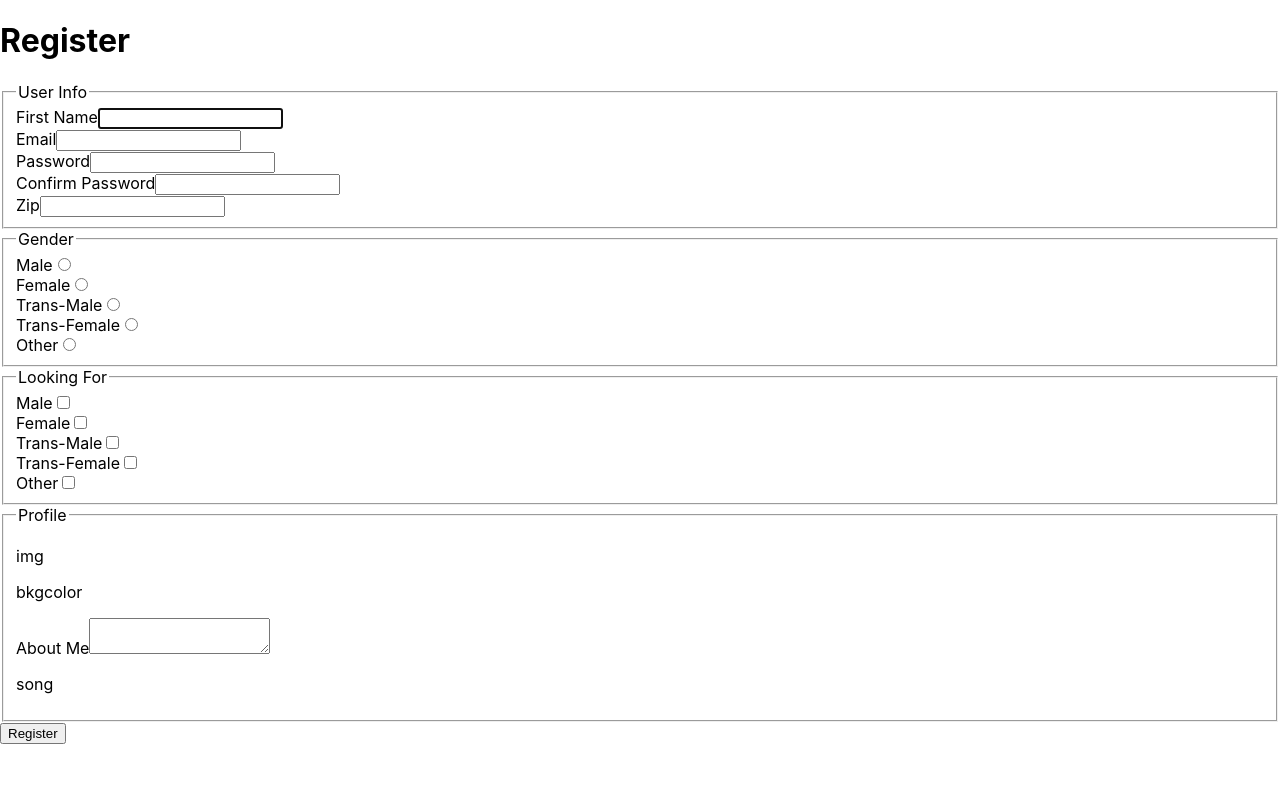
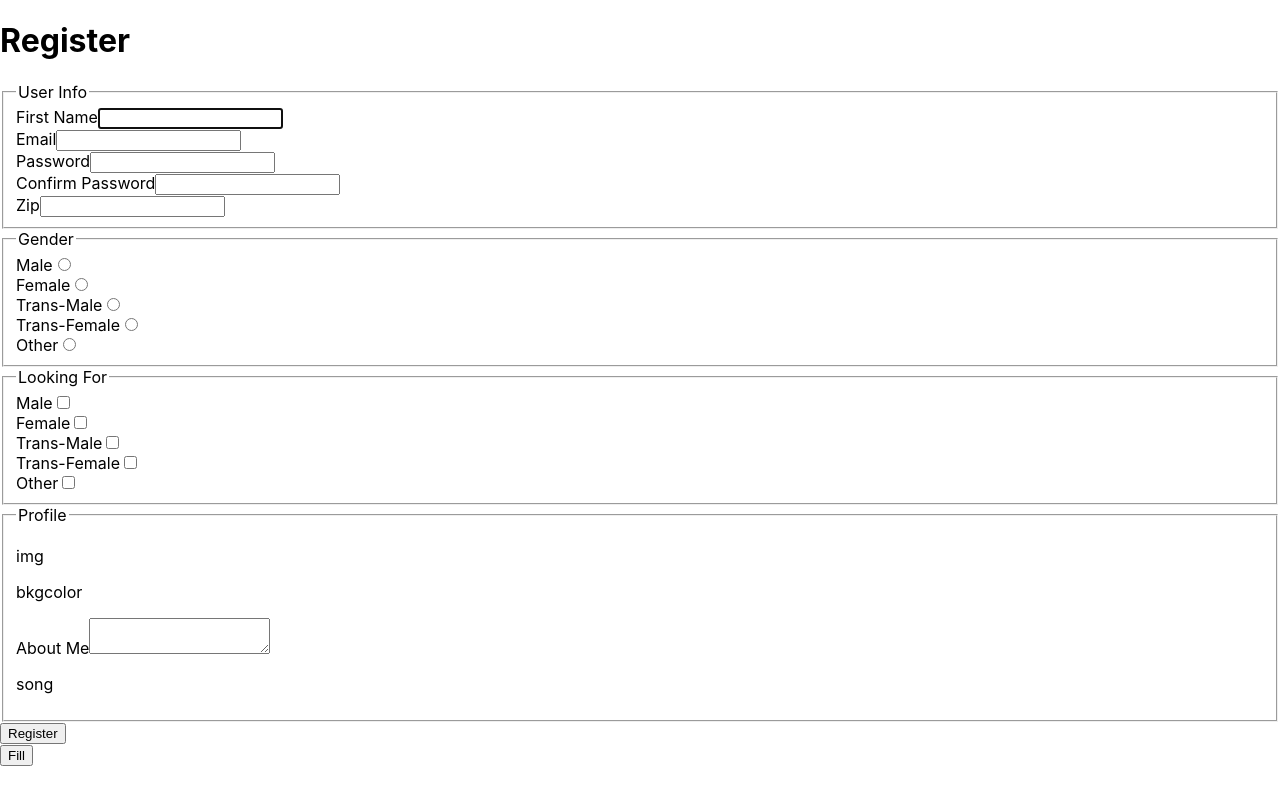
Before and after one commit to pFlug8/befriendsfirst, a React (Create React App) app: page / in a window 1280 px wide. Built offline with nearby package versions, Linux system fonts and the light colour scheme.

Commit message:
implemented a form fill button to speed up manual testing

```diff
--- a/src/components/Register.js
+++ b/src/components/Register.js
@@ -1,4 +1,5 @@
 import React, { useState } from 'react';
+import { fillForm } from '../util';
 // import { useNavigate } from 'react-router';
 
 const Register = (props) => {
@@ -144,6 +145,7 @@ const Register = (props) => {
                 </fieldset>
                 <button type='submit'>Register</button>
             </form>
+            <button onClick={fillForm}>Fill</button>
         </div>
     )
 }
--- /dev/null
+++ b/src/util.js
@@ -0,0 +1,27 @@
+
+// populates dummy data to fields in Registration form
+export const fillForm = () => {
+    const data = {
+        name: 'Donna',
+        passwd: 'excalibur',
+        email: 'groundpounder13@hotmail.com',
+        zip: '90210',
+        // gender: '',
+        about: 'Let\'s get to know each other over infinite breadsticks at Olive Garden.',
+        // bk_color: ,
+        // jam:
+    }
+
+    document.getElementById('name').value = data.name;
+    document.getElementById('passwd').value = data.passwd;
+    document.getElementById('cnfrm_passwd').value = data.passwd;
+    document.getElementById('email').value = data.email;
+    document.getElementById('zip').value = data.zip;
+
+    document.getElementById('female').checked = true;
+    document.getElementById('lkf_male').checked = true;
+    document.getElementById('lkf_female').checked = true;
+
+    document.getElementById('about').value = data.about;
+
+}
```
